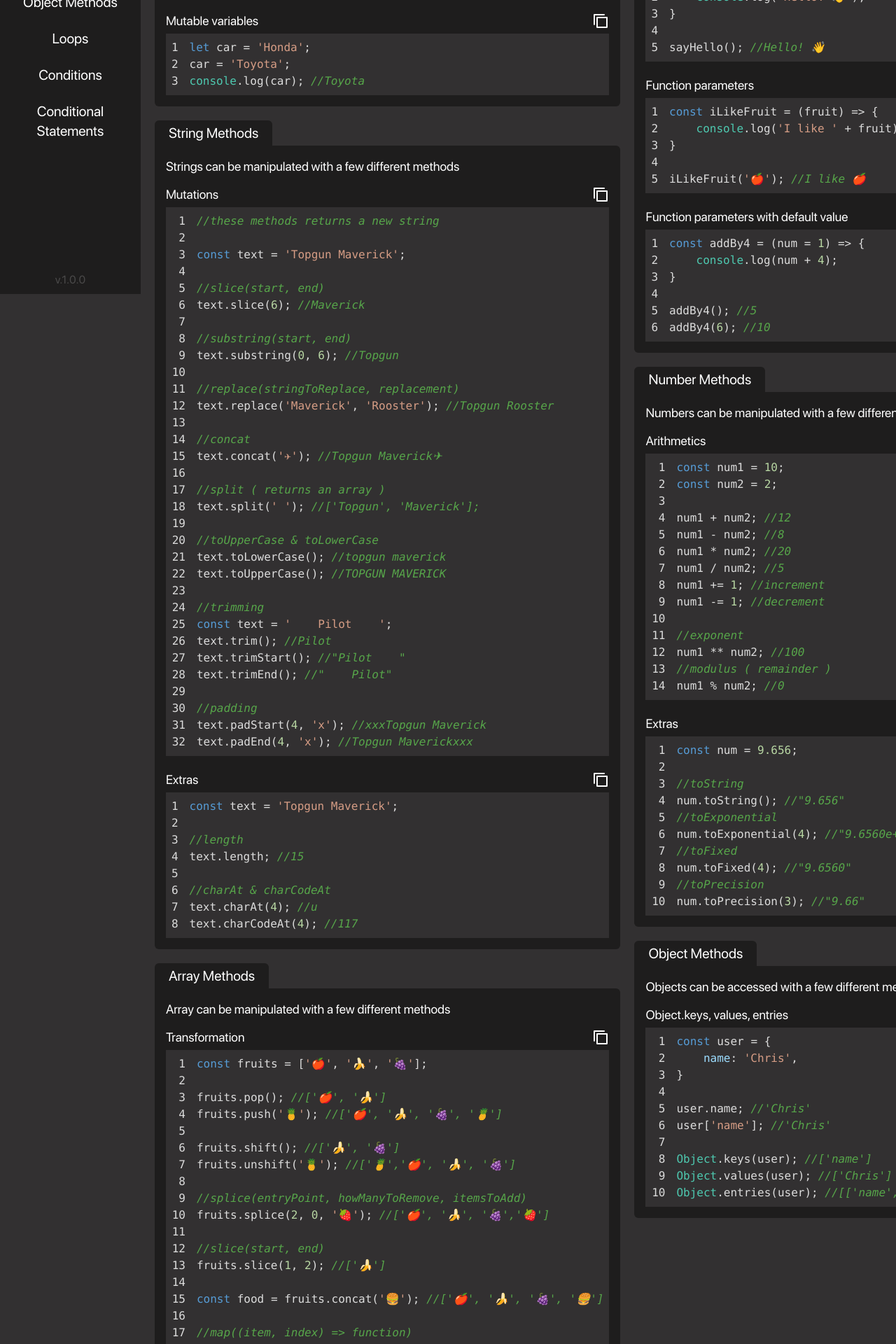
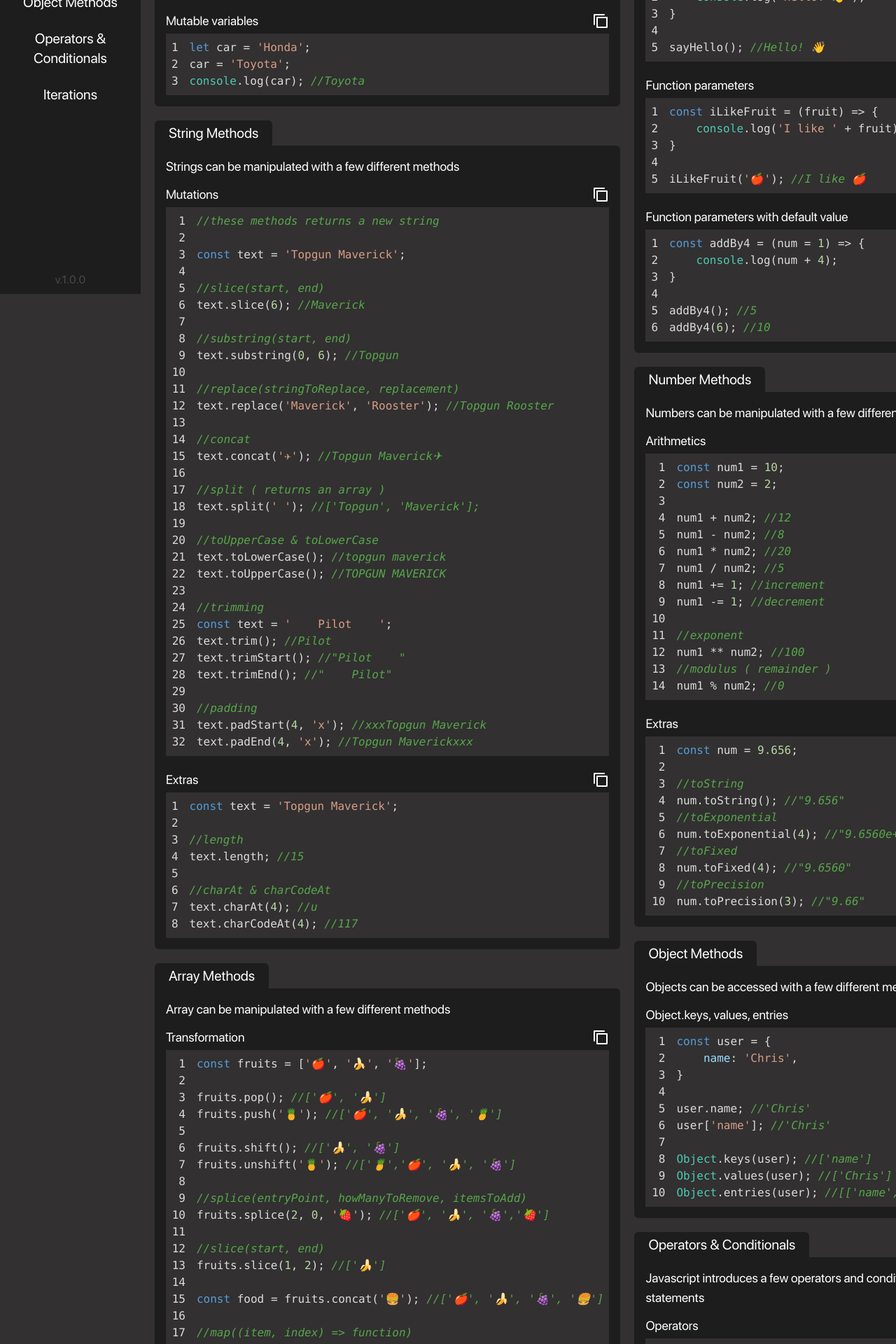
Before and after one commit to syhzrl/js-cheatsheet, a Next.js app: page / in a window 1280 px wide. Shown: the part 380-2300 px from the top of the page at 70% size. Built offline with nearby package versions, Linux system fonts and the light colour scheme.

Commit message:
Created card for operators and conditionals

```diff
--- /dev/null
+++ b/src/assets/contents/Operators.ts
@@ -0,0 +1,41 @@
+import { CardContent } from 'entity/Card';
+
+const operatorsCode = `const name = 'Bob';
+
+name === 'Jim'; //false
+name !== 'Jim'; //true
+
+true && true //true
+true && false //false
+true || false //true
+
+10 > 2 //true
+10 < 3 //false
+2 >= 1 //true
+20 <= 20 //true`;
+
+const conditionalCode = `const isTrue = true;
+
+if (isTrue) return 'its true!'
+else return 'its false!'
+//'its true!'
+
+const num = 3;
+
+switch (num) {
+    case 1: return 'One!';
+    case 2: return 'Two!';
+    case 3: return 'Three!';
+    default: return 'Default!';
+} //'Three!'`;
+
+const operatorsContent: CardContent[] = [{
+    text: 'Operators',
+    code: operatorsCode,
+},
+{
+    text: 'Conditionals',
+    code: conditionalCode,
+}];
+
+export default operatorsContent;
--- a/src/components/NavMenu.tsx
+++ b/src/components/NavMenu.tsx
@@ -61,9 +61,8 @@ const NavMenu: FunctionComponent = () => {
         'Number Methods',
         'Array Methods',
         'Object Methods',
-        'Loops',
-        'Conditions',
-        'Conditional Statements',
+        'Operators & Conditionals',
+        'Iterations',
     ];
 
     return (
--- a/src/containers/dashboard/index.tsx
+++ b/src/containers/dashboard/index.tsx
@@ -16,6 +16,7 @@ import Card from 'components/Card';
 import KeyboardShortcutModal from 'components/KeyboardShortcutModal';
 import arraysContent from 'assets/contents/Array';
 import objectsContent from 'assets/contents/Object';
+import operatorsContent from 'assets/contents/Operators';
 
 const DashboardScreen: FunctionComponent = () => {
     const {
@@ -130,6 +131,12 @@ const DashboardScreen: FunctionComponent = () => {
                             desc='Objects can be accessed with a few different methods'
                             content={objectsContent}
                         />
+
+                        <Card
+                            title='Operators & Conditionals'
+                            desc='Javascript introduces a few operators and conditional statements'
+                            content={operatorsContent}
+                        />
                     </div>
                 </div>
 
```
